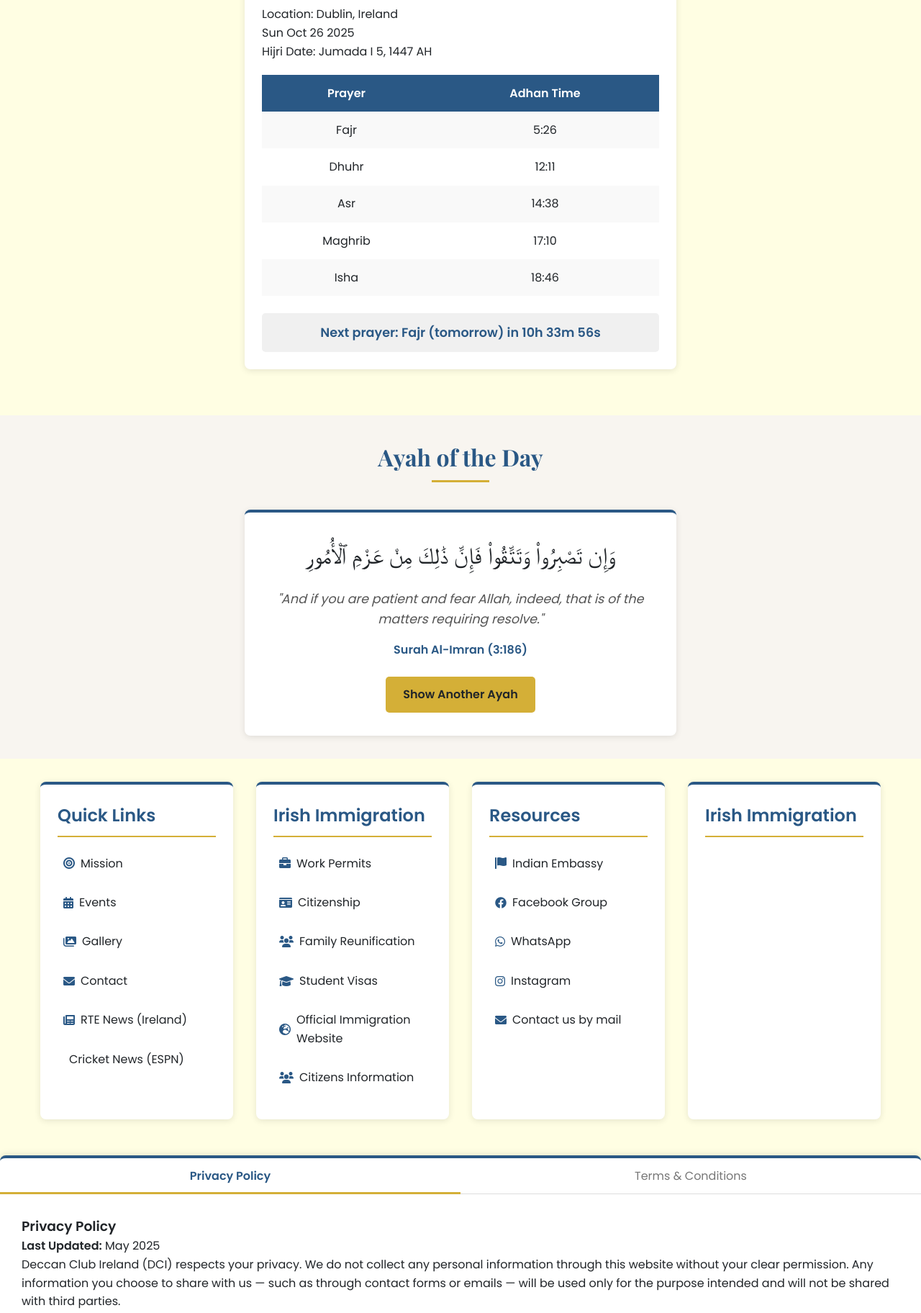
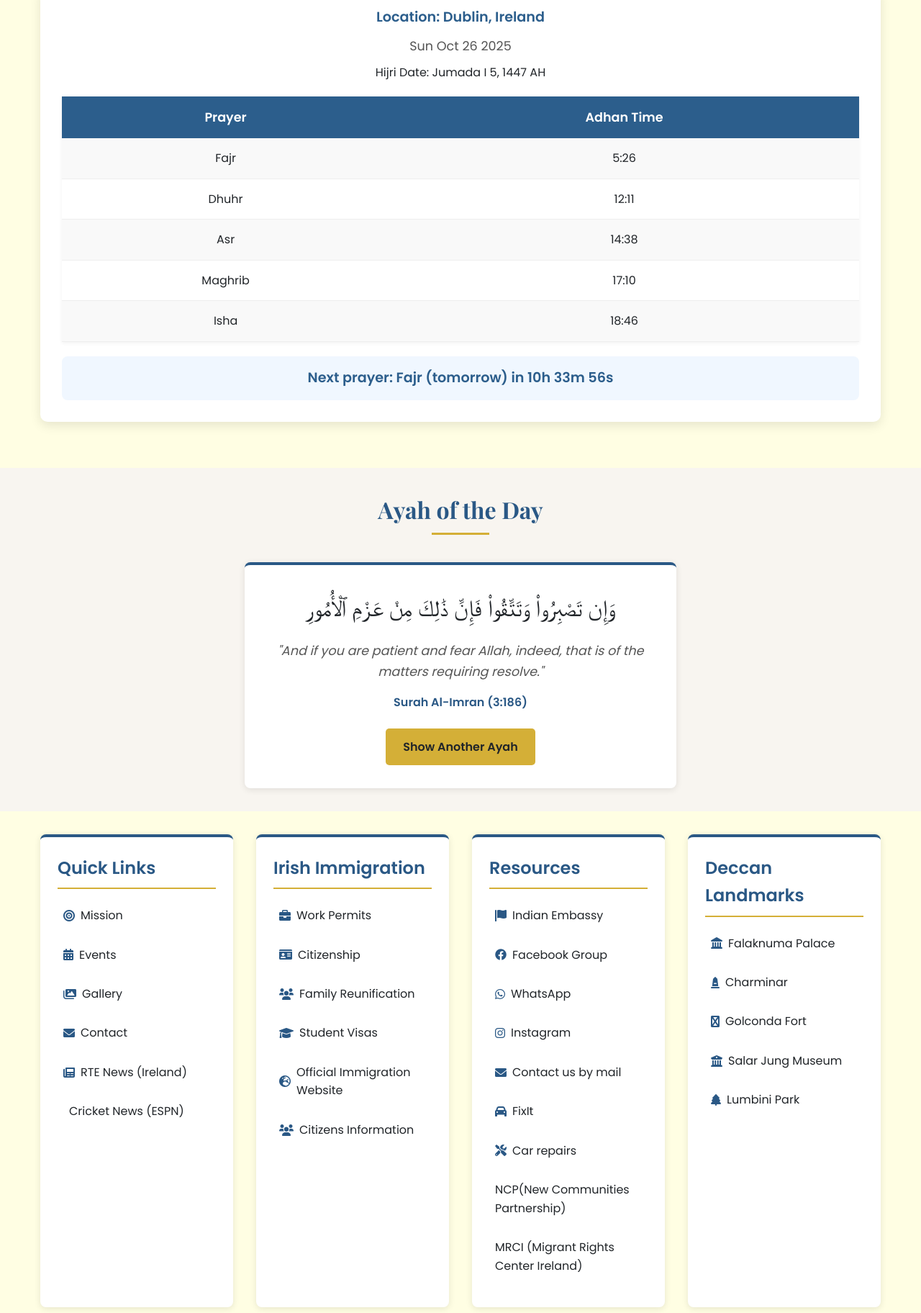
Before and after one commit to kggkhan1/DeccanClubofIreland-, a plain HTML site: page index.html in a window 1280 px wide. Shown: the part 2320-4144 px from the top of the page at 72% size. Drawn offline with nearby package versions, Linux system fonts and the light colour scheme.

Commit message:
Update index.html

```diff
--- a/index.html
+++ b/index.html
@@ -415,42 +415,84 @@
         /* ==================== PRAYER TIMETABLE ==================== */
         .prayer-container {
             background-color: white;
-            max-width: 600px;
-            margin: 0 auto;
-            padding: 1.5rem;
-            border-radius: 8px;
-            box-shadow: 0 2px 10px rgba(0,0,0,0.1);
-            border-top: 4px solid var(--primary-color);
+            border-radius: 10px;
+            box-shadow: 0 5px 15px rgba(0, 0, 0, 0.1);
+            padding: 30px;
+            text-align: center;
+        }
+
+        .location {
+            font-size: 1.2rem;
+            color: #2c5e8c;
+            margin-bottom: 10px;
+            font-weight: 600;
+        }
+
+        .date {
+            font-size: 1.1rem;
+            color: #555;
+            margin-bottom: 10px;
+        }
+
+        .hijri-date {
+            font-size: 1.2rem;
+            font-weight: bold;
+            margin-bottom: 20px;
+            color: #2c5e8c;
+            text-align: center;
         }
 
         .prayer-table {
             width: 100%;
             border-collapse: collapse;
-            margin-bottom: 1.5rem;
-        }
-
-        .prayer-table th, .prayer-table td {
-            padding: 0.8rem;
+            margin: 20px 0;
+            box-shadow: 0 2px 5px rgba(0, 0, 0, 0.05);
+        }
+
+        .prayer-table th {
+            background-color: #2c5e8c;
+            color: white;
+            padding: 15px;
             text-align: center;
-        }
-
-        .prayer-table th {
-            background-color: var(--primary-color);
-            color: white;
+            font-size: 1.1rem;
+        }
+
+        .prayer-table td {
+            padding: 15px;
+            text-align: center;
+            border-bottom: 1px solid #eee;
         }
 
         .prayer-table tr:nth-child(even) {
             background-color: #f9f9f9;
         }
 
+        .prayer-table tr:hover {
+            background-color: #f0f7ff;
+        }
+
         .next-prayer {
-            font-size: 1.1rem;
-            font-weight: bold;
-            color: var(--primary-color);
-            padding: 0.8rem;
-            background-color: #f0f0f0;
-            border-radius: 5px;
-            text-align: center;
+            font-size: 1.2rem;
+            color: #2c5e8c;
+            margin-top: 20px;
+            padding: 15px;
+            background-color: #f0f7ff;
+            border-radius: 8px;
+            font-weight: 600;
+        }
+
+        @media (max-width: 600px) {
+            .prayer-container {
+                padding: 20px;
+            }
+
+            .section-title h2 {
+                font-size: 2rem;
+            }
+
+            .prayer-table th, .prayer-table td {
+                padding: 10px;
+            }
         }
 
         /* ==================== AYAH SECTION ==================== */
@@ -1034,11 +1076,21 @@ the wider community.</p>
                 <li><a href="https://wa.me/353861002019" target="_blank"><i class="fab fa-whatsapp"></i> WhatsApp</a></li>
                 <li><a href="https://www.instagram.com/deccanclubofireland/"><i class="fab fa-instagram"></i> Instagram</a></li>
                 <li><a href="https://formsubmit.co/el/papagi"><i class="fas fa-envelope"></i> Contact us by mail</a></li>
+                <li><a href="https://www.ifixit.com/en-eu/Store?lnid=CjwKCAjwxfjGBhAUEiwAKWPwDoQoMB8EYj_M8A2frU8X15m9z-O7ceYWNGFmGHn9J6CtriGdn3ZHghoCAo0QAvD_BwE&gad_source=1&gad_campaignid=906687531&gclid=CjwKCAjwxfjGBhAUEiwAKWPwDoQoMB8EYj_M8A2frU8X15m9z-O7ceYWNGFmGHn9J6CtriGdn3ZHghoCAo0QAvD_BwE"><i class="fa-solid fa-car"></i>FixIt</a></li>
+                 <li><a href="https://www.carcarekiosk.com"></i> <i class="fa-solid fa-screwdriver-wrench"></i>Car repairs</a></li>
+                 <li><a href="https://www.newcommunities.ie/about/" target="_blank">NCP(New Communities Partnership)</a></li>
+                    <li><a href="https://www.mrci.ie/" target="_blank">MRCI (Migrant Rights Center Ireland)</a></li>
             </ul>
         </section>
-            <section class="quick-links-section" id="immigration">
-    <h2>Irish Immigration</h2>
-    <!-- ... rest of the content ... -->
+                <section class="quick-links-section">
+                <h2>Deccan Landmarks</h2>
+                <ul>
+                    <li><a href="https://www.incredibleindia.gov.in/en/telangana/hyderabad/falaknuma-palace" target="_blank"><i class="fas fa-landmark"></i> Falaknuma Palace</a></li>
+                    <li><a href="https://www.incredibleindia.gov.in/en/telangana/hyderabad/charminar"><i class="fas fa-monument"></i> Charminar</a></li>
+                    <li><a href="https://www.incredibleindia.gov.in/en/telangana/hyderabad/golconda-fort" target="_blank"><i class="fas fa-fort-awesome"></i> Golconda Fort</a></li>
+                    <li><a href="https://www.incredibleindia.gov.in/en/telangana/hyderabad/salar-jung-museum"><i class="fas fa-museum"></i> Salar Jung Museum</a></li>
+                    <li><a href="https://www.incredibleindia.gov.in/en/telangana/hyderabad/lumbini-park"><i class="fas fa-tree"></i> Lumbini Park</a></li>
+                </ul>
             </section>
         </div>
     </div>
@@ -1063,14 +1115,7 @@ the wider community.</p>
             <p>Membership is open to individuals who support DCI's mission and agree to these terms.</p>
         </div>
     </div>
-<div class="tab-content active" id="privacy">
-    <h3>Privacy Policy</h3>
-    <!-- ... content ... -->
-</div>
-<div class="tab-content" id="terms">
-    <h3>Terms & Conditions</h3>
-    <!-- ... content ... -->
-</div>
+
     <!-- ==================== FOOTER ==================== -->
     <footer>
         <div class="footer-container">
@@ -1094,7 +1139,6 @@ the wider community.</p>
                         <li><a href="#events">Events</a></li>
                         <li><a href="#prayer-timetable">Prayer Times</a></li>
                         <li><a href="#immigration">Immigration</a></li>
-                        <li><a href="#membership">Membership</a></li>
                     </ul>
                 </div>
 
```
Lines whose indentation alone changed are shown as unchanged.
